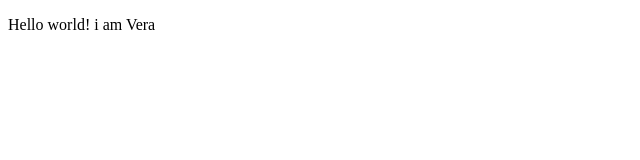
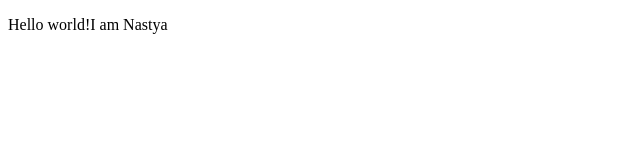
Before and after one commit to semerina/homyak, a plain HTML site: page index.html in a window 1280 px wide. Shown: the full height of the page, 0-640 px from the left. Drawn offline with Linux system fonts and the light colour scheme.

Commit message:
Update index.html

```diff
--- a/index.html
+++ b/index.html
@@ -5,6 +5,6 @@
 <title>Тестовая страница</title>
 </head>
 <body>
-<p>Hello world! i am Vera</p>
+<p>Hello world!I am Nastya</p>
 </body>
 </html>
```
